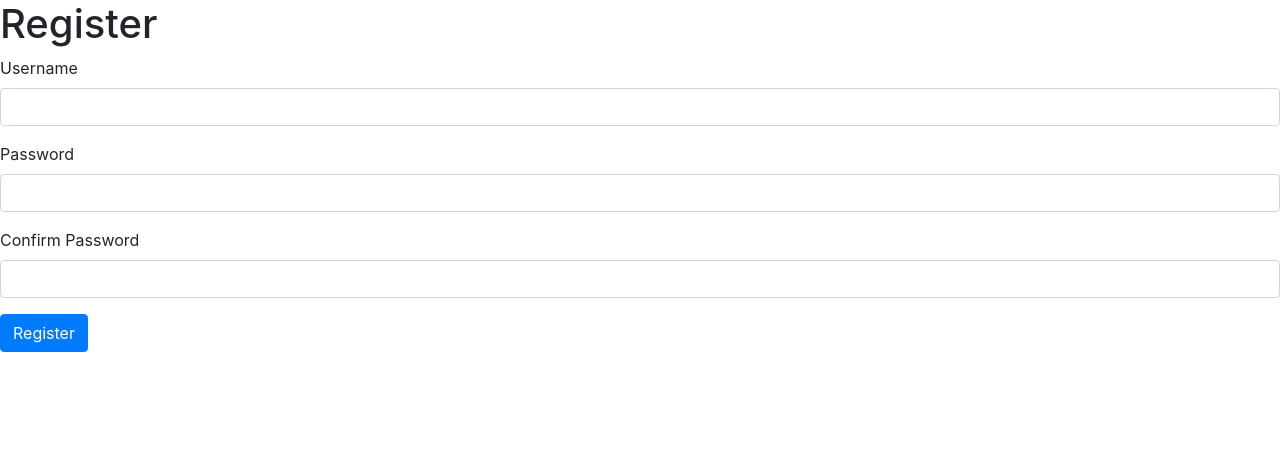
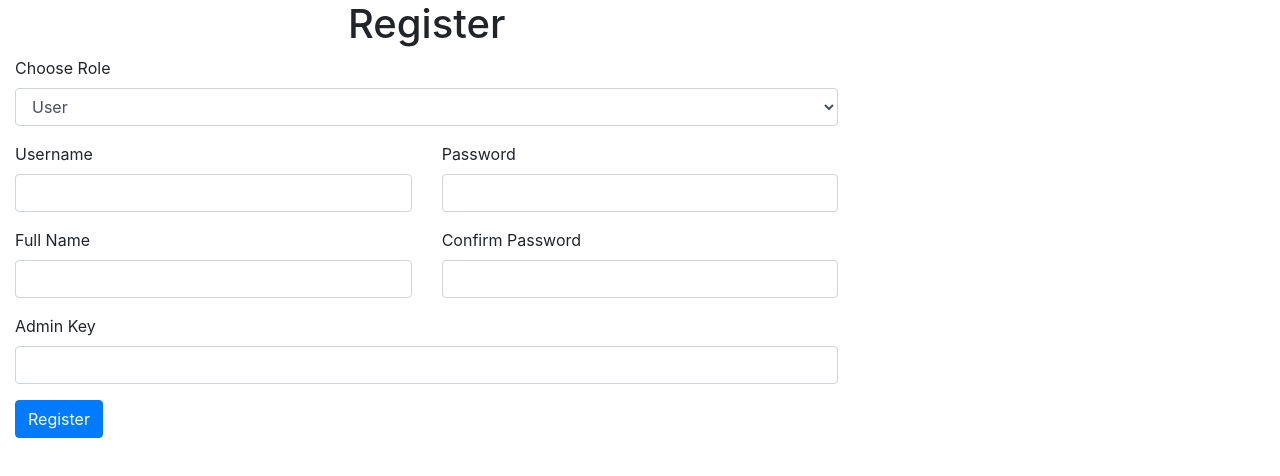
Before and after one commit to matthew-kuhn/cs5610-project-client, a React (Create React App) app: page /register in a window 1280 px wide. Shown: the top 476 px of the page. Built offline with nearby package versions, Linux system fonts and the light colour scheme.

Commit message:
initial commit

```diff
--- a/src/project/Register/register.js
+++ b/src/project/Register/register.js
@@ -1,56 +1,116 @@
-import React from "react"
-import {register} from "../../services/userService"
+import React from "react";
+import { register } from "../../services/userService";
 
 export default class Register extends React.Component {
   constructor(props) {
     super(props);
     this.state = {
-            username: '',
-            password: '',
-            confirmPassword: ''
-        }
+      username: "",
+      password: "",
+      confirmPassword: "",
+      name: "",
+      adminKey: "",
+      role: "",
+    };
   }
 
   setUsername = (evt) => {
-        this.setState({username: evt.target.value})
-    }
+    this.setState({ username: evt.target.value });
+  };
 
   setPassword = (evt) => {
-        this.setState({password: evt.target.value})
-    }
+    this.setState({ password: evt.target.value });
+  };
 
   setConfirmPassword = (evt) => {
-        this.setState({confirmPassword: evt.target.value})
-    }
+    this.setState({ confirmPassword: evt.target.value });
+  };
+
+  setName = (evt) => {
+    this.setState({ name: evt.target.value });
+  };
+
+  setRole = (evt) => {
+    this.setState({ role: evt.target.value });
+  };
+
+  setAdminKey = (evt) => {
+    this.setState({ adminKey: evt.target.value });
+  };
 
   register = () => {
     if (this.state.password === this.state.confirmPassword) {
-            register(this.state.username, this.state.password)
-                .then(user => this.props.history.push(`/profile`))
+      register(this.state.username, this.state.password).then((user) =>
+        this.props.history.push(`/profile`)
+      );
     }
-    }
+  };
 
   render() {
     return (
       <div>
-                <div>
-                    <h1>Register</h1>
+        <div className="col-8 ">
+          <h1 className="d-flex justify-content-center">Register</h1>
           <div className="form-group">
+            <label htmlFor="login-role">Choose Role</label>
+            <select className="form-control" onChange={this.setRole}>
+              <option value="user">User</option>
+              <option value="admin">Admin</option>
+            </select>
+          </div>
+          <div className="form-group row">
+            <div className="col-6">
               <label htmlFor="login-username">Username</label>
-                        <input type="text" className="form-control" id="login-username"
-                               onChange={this.setUsername}/>
+              <input
+                type="text"
+                className="form-control"
+                id="login-username"
+                onChange={this.setUsername}
+              />
+            </div>
+            <div className="col-6">
+              <label htmlFor="login-password">Password</label>
+              <input
+                type="text"
+                className="form-control"
+                id="login-password"
+                onChange={this.setPassword}
+              />
+            </div>
+          </div>
+          <div className="form-group row">
+            <div className="col-6">
+              <label htmlFor="login-name">Full Name</label>
+              <input
+                type="text"
+                className="form-control"
+                id="login-name"
+                onChange={this.setName}
+              />
+            </div>
+            <div className="col-6">
+              <label htmlFor="login-password">Confirm Password</label>
+              <input
+                type="text"
+                className="form-control"
+                id="login-password"
+                onChange={this.setConfirmPassword}
+              />
+            </div>
           </div>
           <div className="form-group">
-                        <label htmlFor="login-password">Password</label>
-                        <input type="text" className="form-control" id="login-password"
-                               onChange={this.setPassword}/>
+            <label htmlFor="login-admin-key">Admin Key</label>
+            <input
+              type="text"
+              className="form-control"
+              id="login-admin-key"
+              onChange={this.setAdminKey}
+            />
           </div>
-                    <div className="form-group">
-                        <label htmlFor="login-password">Confirm Password</label>
-                        <input type="text" className="form-control" id="login-password"
-                               onChange={this.setConfirmPassword}/>
-                    </div>
-                    <button className="btn btn-primary" onClick={this.register}>Register</button>
+          <div className="form-group"></div>
+          <button className="btn btn-primary" onClick={this.register}>
+            Register
+          </button>
         </div>
       </div>
     );
```
Lines whose indentation alone changed are shown as unchanged.
